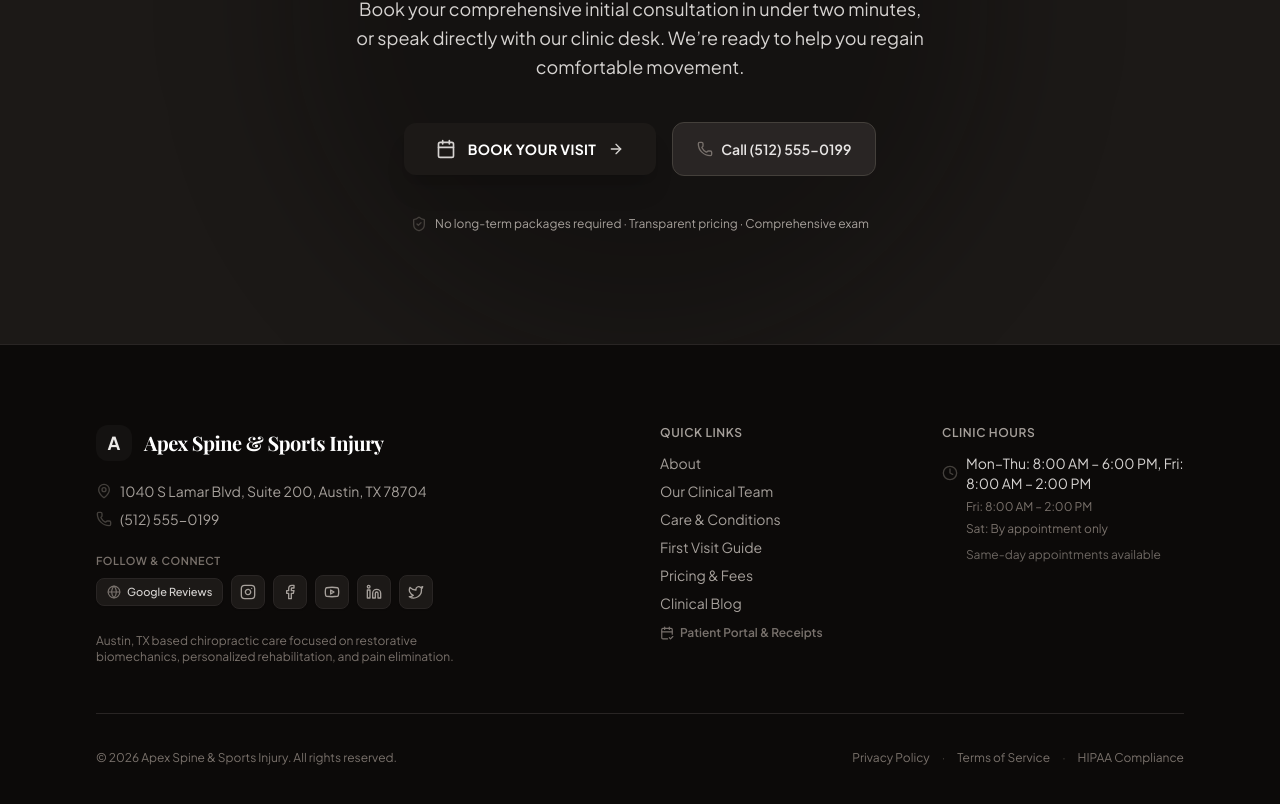
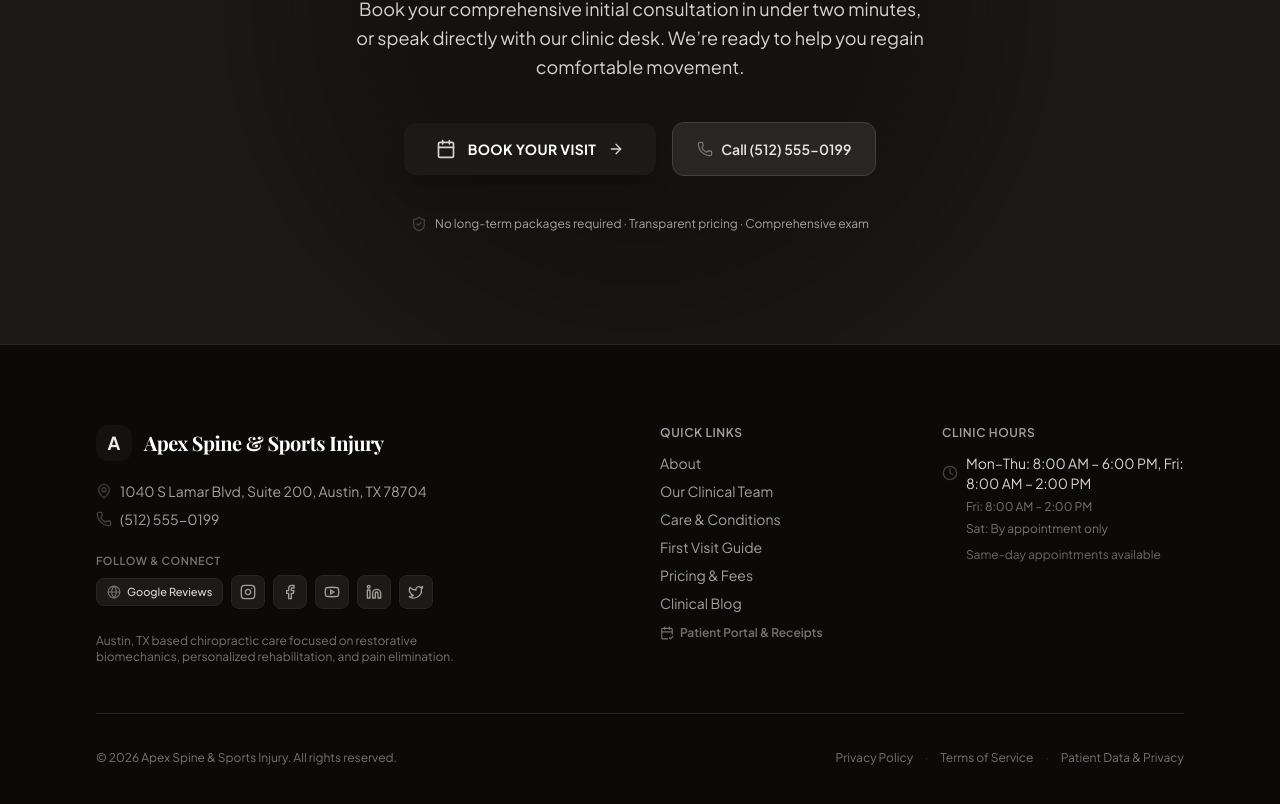
Before and after one commit to drealslick/Chiropractor-web-demo, a React (Vite) app: page / in a window 1280 px wide. Shown: the part 10080-10884 px from the top of the page. Built offline with nearby package versions, Linux system fonts and the light colour scheme; no server answers; the database is empty; a web font is replaced by a local one.

Commit message:
frontend: polish Footer.tsx usability and truthful clinic presentation

```diff
--- a/src/components/Footer.tsx
+++ b/src/components/Footer.tsx
@@ -218,7 +218,7 @@ export const Footer: React.FC<FooterProps> = ({ clinic, onOpenManager }) => {
             <span className="text-stone-700">·</span>
             <Link to="/terms" className="hover:text-stone-300 transition-colors py-1">Terms of Service</Link>
             <span className="text-stone-700">·</span>
-            <Link to="/privacy" className="hover:text-stone-300 transition-colors py-1">HIPAA Compliance</Link>
+            <Link to="/privacy" className="hover:text-stone-300 transition-colors py-1">Patient Data & Privacy</Link>
           </div>
         </div>
 
```
